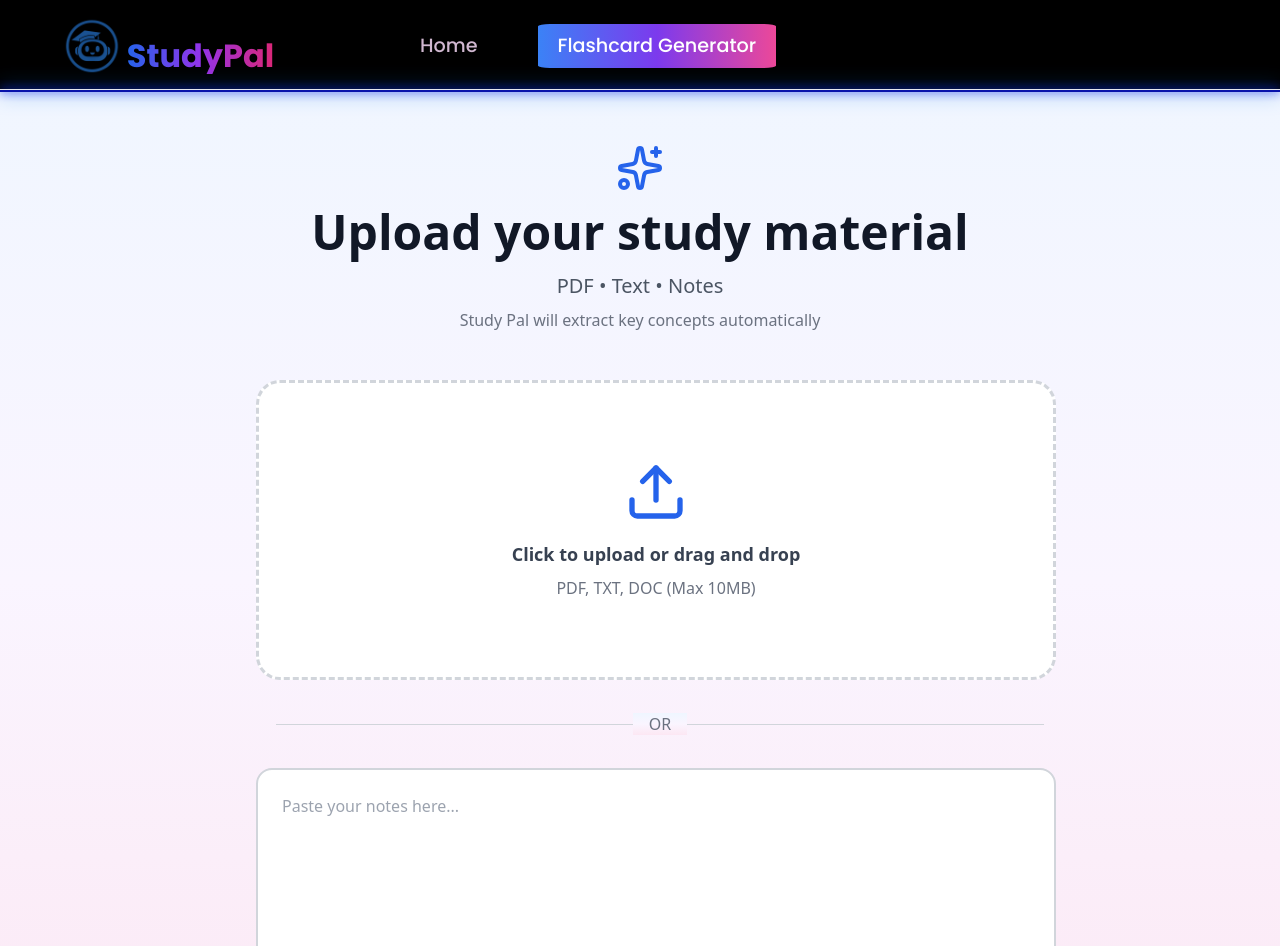
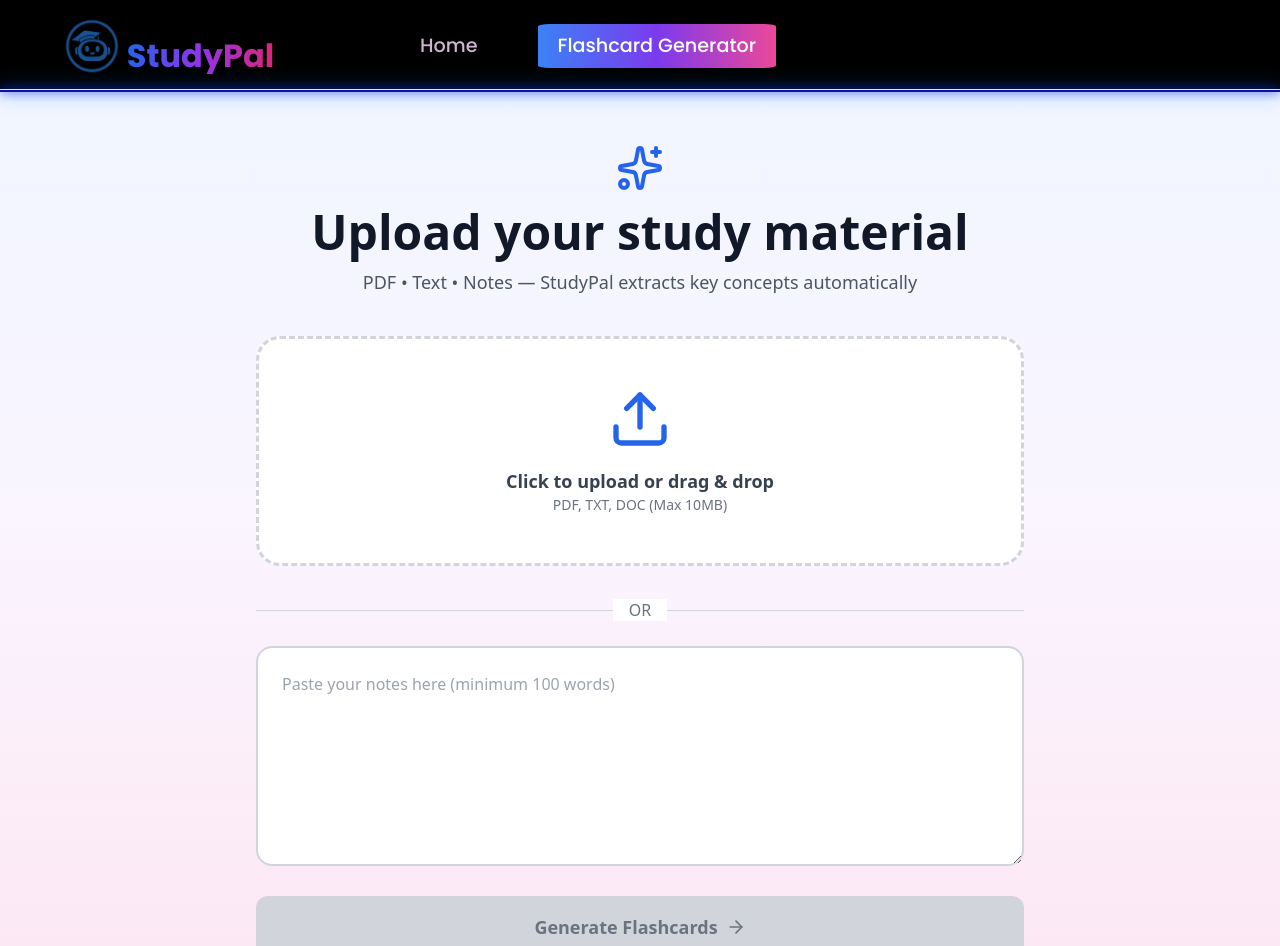
Before and after one commit to itzsubin/StudyPal, a React (Vite) app in the folder frontend/: page /flashcard in a window 1280 px wide. Shown: the top 946 px of the page. Built offline with nearby package versions, Linux system fonts and the light colour scheme.

Commit message:
add file upload preview and fix re-upload logic - Add UI to preview uploaded file name and size - Implement file removal functionality - Fix bug preventing re-upload of the same file by resetting input value - enhance upload section UI with better visual feedback

```diff
--- a/frontend/src/Sections/FlashCard/flashcard.jsx
+++ b/frontend/src/Sections/FlashCard/flashcard.jsx
@@ -5,6 +5,8 @@ import styles from './FlashStyles.module.css';
 function FlashCard() {
   const [currentStep, setCurrentStep] = useState(1);
   const [uploadedFile, setUploadedFile] = useState(null);
+  const [showWithFile, setShowWithFile] = useState(false);
+  const [inputText, setInputText] = useState('');
   const [selectedMode, setSelectedMode] = useState(null);
   const [flashcards, setFlashcards] = useState([]);
   const [currentCardIndex, setCurrentCardIndex] = useState(0);
@@ -22,18 +24,14 @@ function FlashCard() {
 
   const handleFileUpload = (event) => {
     const file = event.target.files[0];
-    if (file) {
+    if (!file) return;
+
     setUploadedFile(file);
-      setIsProcessing(true);
-      // TODO: API CALL - Upload file
-      setTimeout(() => {
-        setIsProcessing(false);
-        setCurrentStep(1);
-      }, 2000);
-    }
-  }
+    setShowWithFile(true);
 
-  const handleTextGenerate = () => {
+  };
+
+  const handleGenerate = () => {
     setIsProcessing(true);
     // TODO: API CALL - Process text
     setTimeout(() => {
@@ -261,6 +259,22 @@ function FlashCard() {
     alert('Generate Quiz - API integration pending');
   };
 
+  const removeFile = () => {
+    setUploadedFile(null);
+    setShowWithFile(false);
+
+    const fileInput = document.getElementById('file-upload');
+    if (fileInput) {
+      fileInput.value = '';
+    }
+  };
+
+  const wordCount = inputText.trim().split(/\s+/).filter(Boolean).length;
+
+  const canGenerate =
+    uploadedFile ||
+    (inputText.trim().length > 0 && wordCount >= 100);
+
   return (
     <div className={styles.container}>
       {/* Processing */}
@@ -283,66 +297,118 @@ function FlashCard() {
         </div>
       )}
 
-      {/* Step 1 - upload*/}
+
+      {/* Step 1 - Upload */}
       {currentStep === 1 && (
-        <div className="flex justify-center items-center p-8 ">
+        <div className="flex justify-center items-center p-8">
           <div className="max-w-3xl w-full">
-            <div className="text-center mb-12">
+
+            {/* Header */}
+            <div className="text-center mb-10">
               <Sparkles className="w-12 h-12 text-blue-600 mx-auto mb-4" />
-              <h1 className="text-4xl md:text-5xl font-extrabold text-gray-900 mb-4">
+              <h1 className="text-4xl md:text-5xl font-extrabold text-gray-900 mb-3">
                 Upload your study material
               </h1>
-              <p className="text-xl text-gray-600 mb-2 font-medium">
-                PDF • Text • Notes
-              </p>
-              <p className="text-base text-gray-500">
-                Study Pal will extract key concepts automatically
+              <p className="text-lg text-gray-600">
+                PDF • Text • Notes — StudyPal extracts key concepts automatically
               </p>
             </div>
 
+            {/* File Preview */}
+            {uploadedFile && (
+              <div className="mb-6 p-4 bg-blue-50 border-2 border-blue-200 rounded-2xl flex items-center justify-between animate-fadeIn">
+                <div className="flex items-center gap-3">
+                  <div className="w-12 h-12 bg-blue-100 rounded-xl flex items-center justify-center">
+                    <FileText className="w-6 h-6 text-blue-600" />
+                  </div>
+                  <div>
+                    <p className="font-semibold text-gray-900">{uploadedFile.name}</p>
+                    <p className="text-sm text-gray-600">
+                      {(uploadedFile.size / 1024).toFixed(2)} KB
+                    </p>
+                  </div>
+                </div>
+                <button
+                  onClick={removeFile}
+                  className="w-8 h-8 rounded-lg bg-red-100 hover:bg-red-200 flex items-center justify-center text-red-600 font-bold text-xl"
+                >
+                  ×
+                </button>
+              </div>
+            )}
+
+            {/* Upload Box */}
             <div className="mb-8">
               <input
                 type="file"
                 id="file-upload"
-                accept=".pdf,.txt,.doc,.docx"
+                accept=".pdf,.txt,.docx"
                 onChange={handleFileUpload}
                 className="hidden"
+                disabled={inputText.trim().length > 0}
               />
+
               <label
                 htmlFor="file-upload"
-                className="flex flex-col items-center justify-center p-12 border-[3px] border-dashed border-gray-300 rounded-3xl bg-white cursor-pointer transition-all hover:border-blue-600 hover:bg-blue-50 w-[800px] h-[300px]"
+                className={`flex flex-col items-center justify-center p-12 border-[3px] border-dashed rounded-3xl transition-all
+            ${uploadedFile
+                    ? 'border-gray-300 bg-gray-100 opacity-50 cursor-not-allowed'
+                    : 'border-gray-300 bg-white cursor-pointer hover:border-blue-600 hover:bg-blue-50'}
+          `}
               >
                 <Upload className="w-16 h-16 text-blue-600 mb-4" />
-                <span className="text-lg font-semibold text-gray-700 mb-2">
-                  Click to upload or drag and drop
+                <span className="text-lg font-semibold text-gray-700">
+                  Click to upload or drag & drop
                 </span>
-                <span className="text-base text-gray-500">
+                <span className="text-sm text-gray-500">
                   PDF, TXT, DOC (Max 10MB)
                 </span>
               </label>
             </div>
 
-            <div className="text-center my-8 relative left-5">
+            {/* OR Divider */}
+            <div className="text-center my-6 relative">
               <div className="absolute top-1/2 left-0 right-0 h-px bg-gray-300"></div>
-              <span className="bg-[image:var(--gradient-primary)] px-4 text-gray-500 font-medium relative">OR</span>
+              <span className="bg-white px-4 text-gray-500 relative font-medium">
+                OR
+              </span>
             </div>
 
-            <div className="flex flex-col gap-5">
+            {/* Text Input */}
             <textarea
-                placeholder="Paste your notes here..."
-                className="w-[800px] min-h-[250px] p-6 border-2 border-gray-300 rounded-2xl text-base resize-vertical bg-white text-black focus:outline-none focus:border-blue-600 transition"
+              placeholder={
+                uploadedFile
+                  ? 'Text input disabled — remove file to type notes'
+                  : 'Paste your notes here (minimum 100 words)'
+              }
+              value={inputText}
+              onChange={(e) => setInputText(e.target.value)}
+              disabled={!!uploadedFile}
+              className={`w-full min-h-[220px] p-6 border-2 rounded-2xl text-base resize-vertical transition mb-6
+    ${uploadedFile
+                  ? 'bg-gray-100 text-gray-400 cursor-not-allowed border-gray-200'
+                  : 'bg-white text-black border-gray-300 focus:border-blue-600'}
+            `}
             />
+
+            {/* Generate Button */}
             <button
-                onClick={handleTextGenerate}
-                className="w-[800px] bg-gradient-to-r from-blue-600 via-purple-600 to-pink-600 text-white px-8 py-4 rounded-xl text-lg font-semibold flex items-center justify-center gap-2 hover:shadow-xl transition transform hover:scale-105"
+              onClick={handleGenerate}
+              disabled={!canGenerate}
+              className={`w-full px-8 py-4 rounded-xl text-lg font-semibold flex items-center justify-center gap-2 transition
+          ${canGenerate
+                  ? 'bg-gradient-to-r from-blue-600 via-purple-600 to-pink-600 text-white hover:shadow-xl hover:scale-105'
+                  : 'bg-gray-300 text-gray-500 cursor-not-allowed'}
+        `}
             >
               Generate Flashcards
               <ArrowRight size={20} />
             </button>
-            </div>
+
           </div>
         </div>
       )}
+
 
       {/* Step 2: Mode Selection */}
       {currentStep === 2 && (
```
Lines whose indentation alone changed are shown as unchanged.
